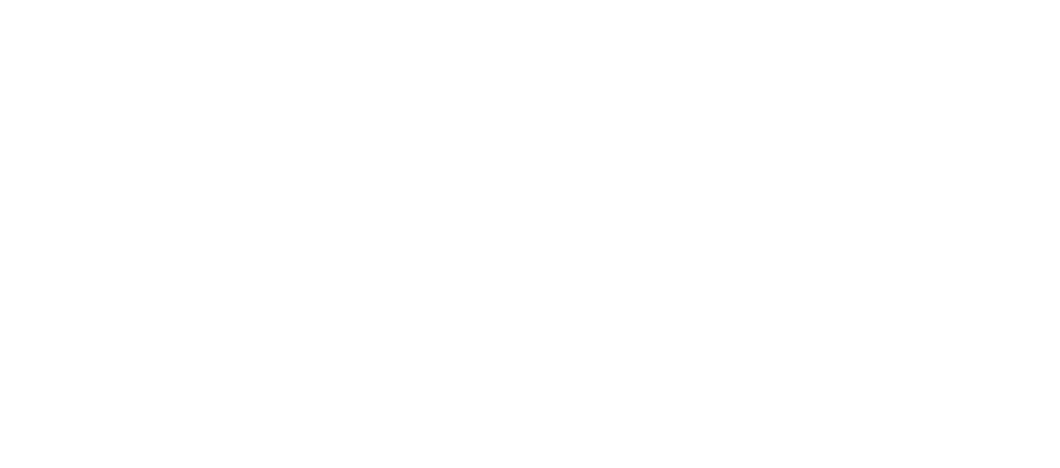
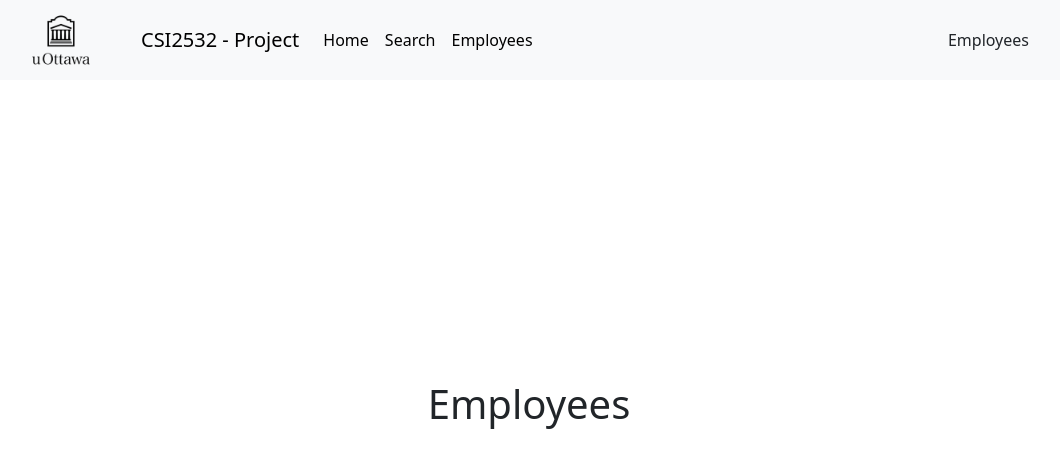
Before and after one commit to lbarwell/CSI2532-Project, a React (Vite) app: page /#/employees in a window 1280 px wide. Before the commit this address had no page. Shown: the top 468 px of the page, without its empty margins (111-1171 px from the left). Built offline with nearby package versions, Linux system fonts and the light colour scheme.

Commit message:
Added an employees page

```diff
--- a/package.json
+++ b/package.json
@@ -27,6 +27,6 @@
     "globals": "^15.15.0",
     "typescript": "~5.7.2",
     "typescript-eslint": "^8.24.1",
-    "vite": "^6.2.0"
+    "vite": "^6.2.2"
   }
 }
--- a/src/App.tsx
+++ b/src/App.tsx
@@ -1,13 +1,15 @@
 import { HashRouter as Router, Routes, Route } from "react-router-dom";
 import SearchPage from "./pages/SearchPage";
-import Home from "./pages/Home";
+import HomePage from "./pages/HomePage";
+import EmployeePage from "./pages/EmployeePage"
 
 function App() {
   return (
     <Router>
       <Routes>
-        <Route path="/" element={<Home />} />
+        <Route path="/" element={<HomePage />} />
         <Route path="/search" element={<SearchPage />} />
+        <Route path="/employees" element={<EmployeePage />} />
       </Routes>
     </Router>
   );
--- a/src/components/Navbar.tsx
+++ b/src/components/Navbar.tsx
@@ -29,6 +29,15 @@ const Navbar = () => {
                 Search
               </a>
             </li>
+            <li className="nav-item">
+              <a
+                className="nav-link active"
+                aria-current="page"
+                href="/#/employees"
+              >
+                Employees
+              </a>
+            </li>
           </ul>
           <div className="nav-item">
             <a className="nav-link active" aria-current="page" href="/">
--- /dev/null
+++ b/src/pages/EmployeePage.tsx
@@ -0,0 +1,19 @@
+import Navbar from "../components/Navbar";
+
+const EmployeePage = () => {
+    return (<>
+        <Navbar />
+        <h1
+            style={{
+                margin: "auto",
+                width: "50%",
+                textAlign: "center",
+                marginTop: "300px",
+            }}
+        >
+            Employees
+        </h1>
+    </>);
+}
+
+export default EmployeePage
```
Also changed, not shown: src/pages/HomePage.tsx (renamed from src/pages/Home.tsx), 1 other file (tests, documents, lock files or other folders).
